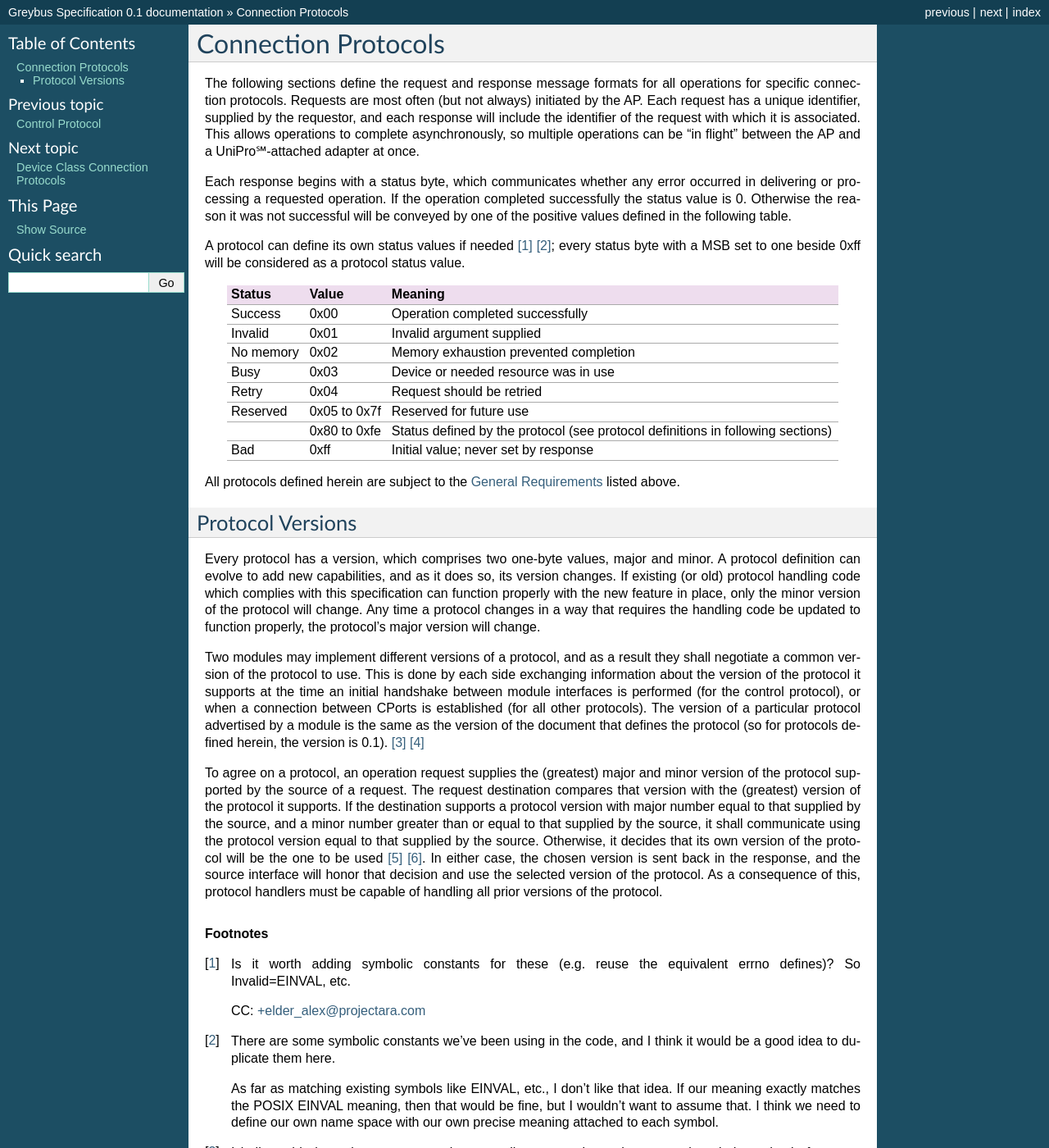
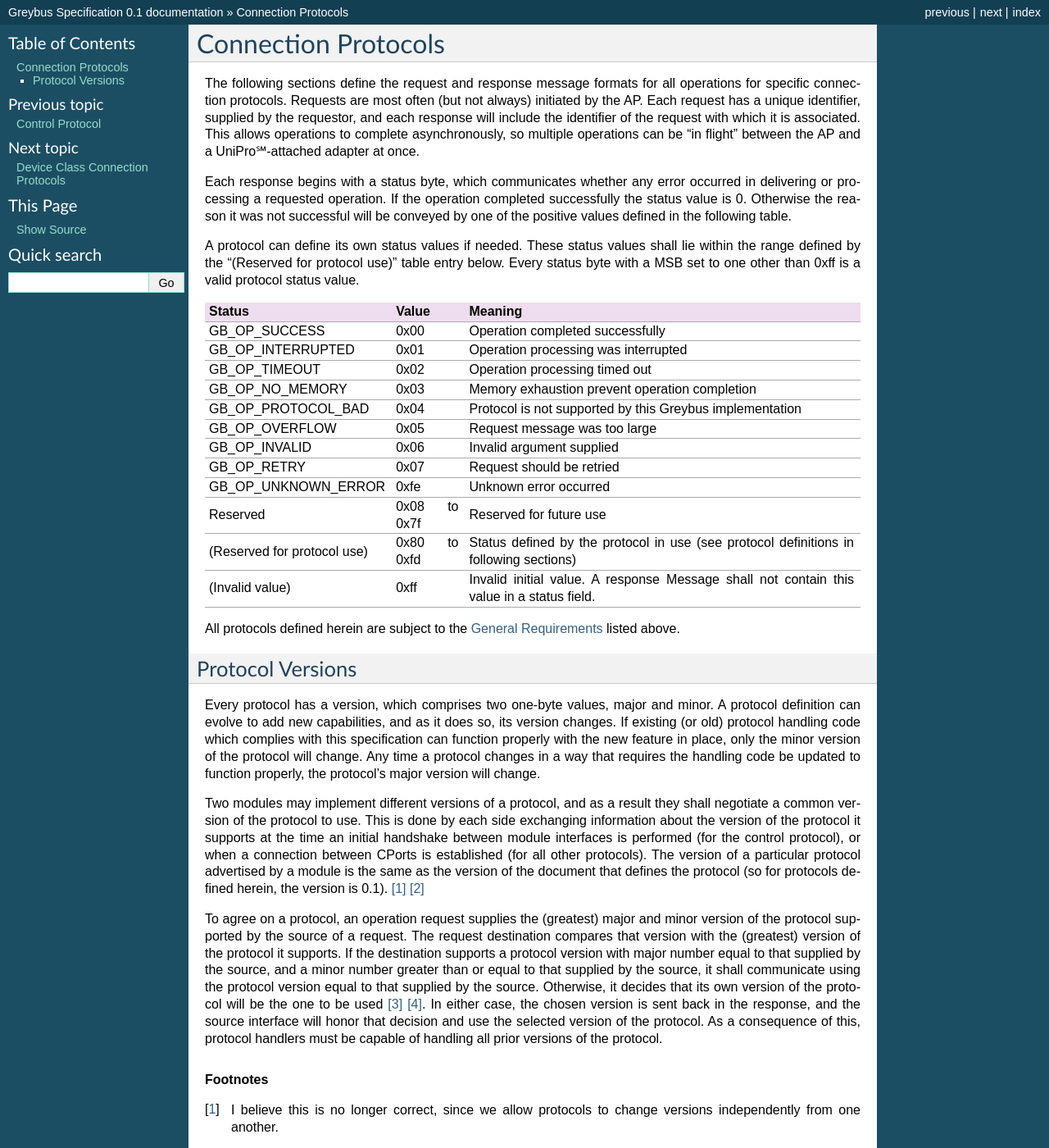
Before and after one commit to projectara/greybus-spec, a Sphinx documentation site: the page built from source/connection.rst, in a window 1280 px wide and 1400 px high. Shown: the whole window at 82% size. Built offline with Sphinx 7.4.7, drawn with Linux system fonts in a browser that asks for light colours.

Commit message:
connection: sync protocol status values with source code.
These have gotten stale.

Signed-off-by: Marti Bolivar <mbolivar@leaflabs.com>
Signed-off-by: Greg Kroah-Hartman <greg@kroah.com>

```diff
--- a/source/connection.rst
+++ b/source/connection.rst
@@ -18,9 +18,10 @@ If the operation completed successfully the status value is 0.
 Otherwise the reason it was not successful will be conveyed by one of
 the positive values defined in the following table.
 
-A protocol can define its own status values if needed [#ay]_ [#bc]_;
-every status byte with a MSB set to one beside 0xff will be considered
-as a protocol status value.
+A protocol can define its own status values if needed. These status
+values shall lie within the range defined by the "(Reserved for
+protocol use)" table entry below. Every status byte with a MSB set to
+one other than 0xff is a valid protocol status value.
 
 .. list-table::
    :header-rows: 1
@@ -28,31 +29,44 @@ as a protocol status value.
    * - Status
      - Value
      - Meaning
-   * - Success
+   * - GB_OP_SUCCESS
      - 0x00
      - Operation completed successfully
-   * - Invalid
+   * - GB_OP_INTERRUPTED
      - 0x01
+     - Operation processing was interrupted
+   * - GB_OP_TIMEOUT
+     - 0x02
+     - Operation processing timed out
+   * - GB_OP_NO_MEMORY
+     - 0x03
+     - Memory exhaustion prevent operation completion
+   * - GB_OP_PROTOCOL_BAD
+     - 0x04
+     - Protocol is not supported by this Greybus implementation
+   * - GB_OP_OVERFLOW
+     - 0x05
+     - Request message was too large
+   * - GB_OP_INVALID
+     - 0x06
      - Invalid argument supplied
-   * - No memory
-     - 0x02
-     - Memory exhaustion prevented completion
-   * - Busy
-     - 0x03
-     - Device or needed resource was in use
-   * - Retry
-     - 0x04
+   * - GB_OP_RETRY
+     - 0x07
      - Request should be retried
+   * - GB_OP_UNKNOWN_ERROR
+     - 0xfe
+     - Unknown error occurred
    * - Reserved
-     - 0x05 to 0x7f
+     - 0x08 to 0x7f
      - Reserved for future use
-   * -
-     - 0x80 to 0xfe
-     - Status defined by the protocol (see protocol definitions in
-       following sections)
-   * - Bad
+   * - (Reserved for protocol use)
+     - 0x80 to 0xfd
+     - Status defined by the protocol in use (see protocol definitions
+       in following sections)
+   * - (Invalid value)
      - 0xff
-     - Initial value; never set by response
+     - Invalid initial value. A response Message shall not contain
+       this value in a status field.
 
 All protocols defined herein are subject to the
 :ref:`general-requirements` listed above.
@@ -101,20 +115,6 @@ the protocol.
 
 .. rubric:: Footnotes
 
-.. [#ay] Is it worth adding symbolic constants for these (e.g. reuse
-         the equivalent errno defines)? So Invalid=EINVAL, etc.
-
-         CC: +elder_alex@projectara.com
-
-.. [#bc] There are some symbolic constants we've been using in the
-         code, and I think it would be a good idea to duplicate them here.
-
-         As far as matching existing symbols like EINVAL, etc., I don't
-         like that idea.  If our meaning exactly matches the POSIX
-         EINVAL meaning, then that would be fine, but I wouldn't want
-         to assume that.  I think we need to define our own name space
-         with our own precise meaning attached to each symbol.
-
 .. [#bd] I believe this is no longer correct, since we allow protocols
          to change versions independently from one another.
 
```
